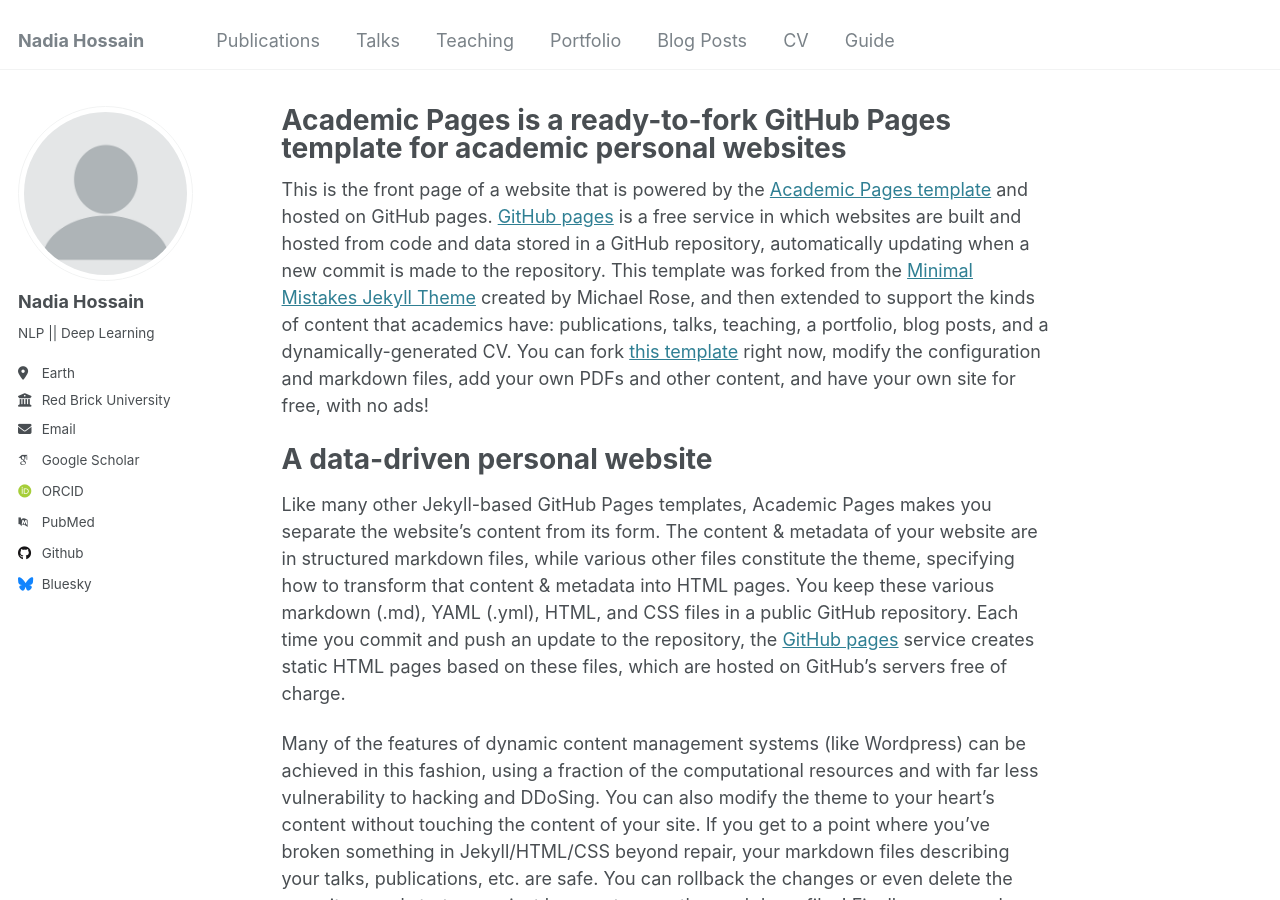
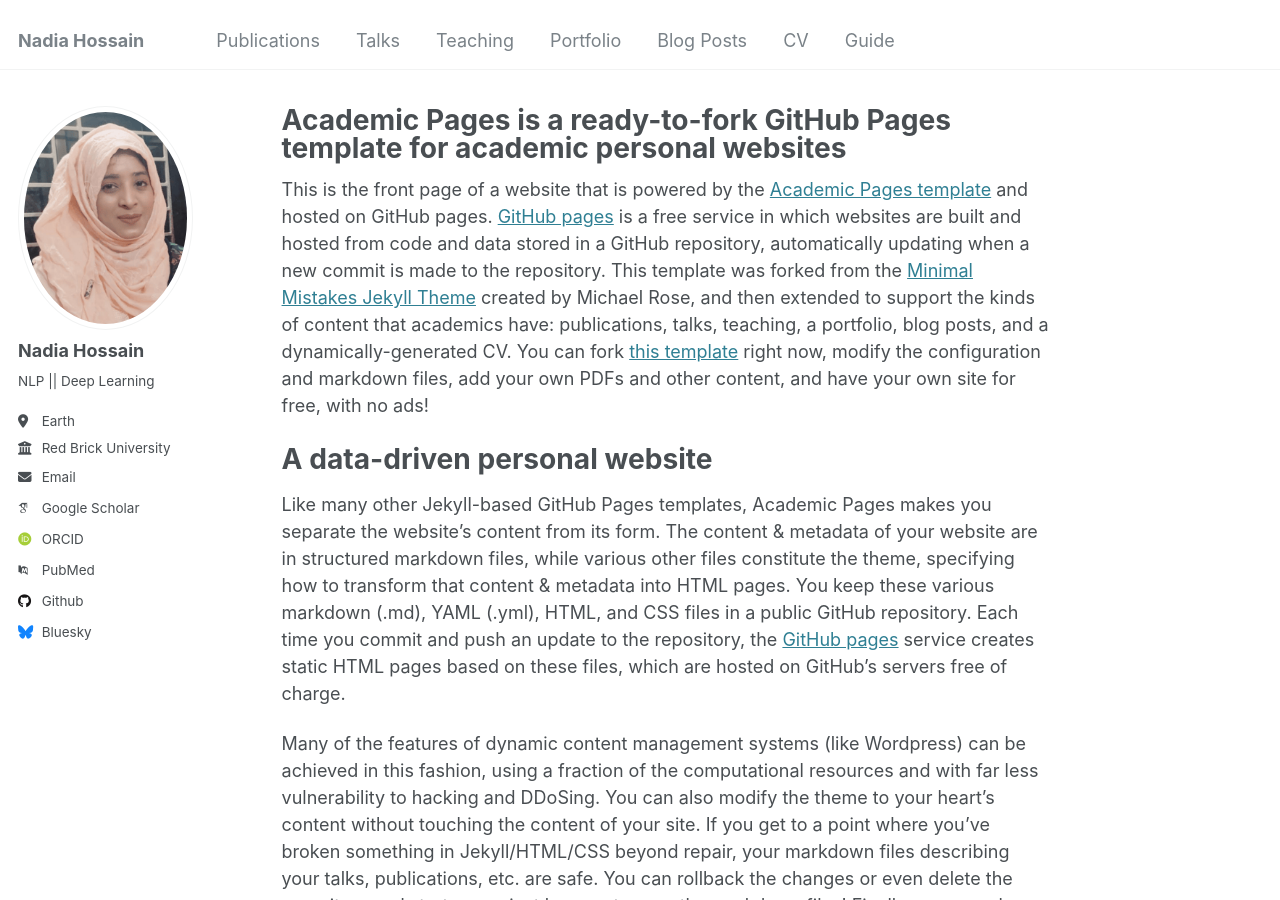
Before and after one commit to Nadia214/demo, a Jekyll site: the page built from _pages/about.md, in a window 1280 px wide and 900 px high. Built offline with Jekyll 4.4.1, drawn with Linux system fonts in a browser that asks for light colours; some web fonts are replaced.

Commit message:
Update _config.yml

```diff
--- a/_config.yml
+++ b/_config.yml
@@ -21,7 +21,7 @@ repository               : "academicpages/academicpages.github.io"
 #               Additional customization can be done by editing /_includes/author-profile.html
 author:
   # Biographic information
-  avatar           : "profile.png"
+  avatar           : "profil.png"
   name             : "Nadia Hossain"
   pronouns         : # example: "she/her"
   bio              : "NLP || Deep Learning"
```
